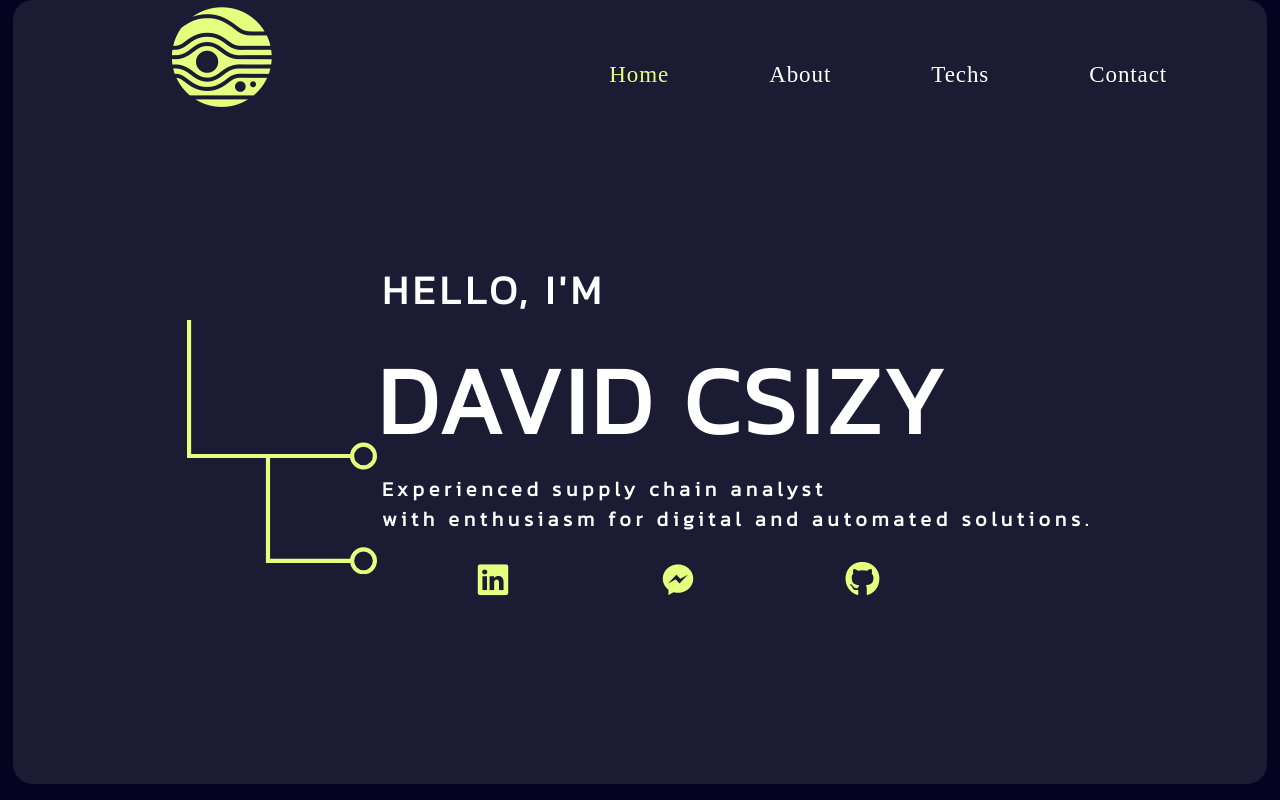
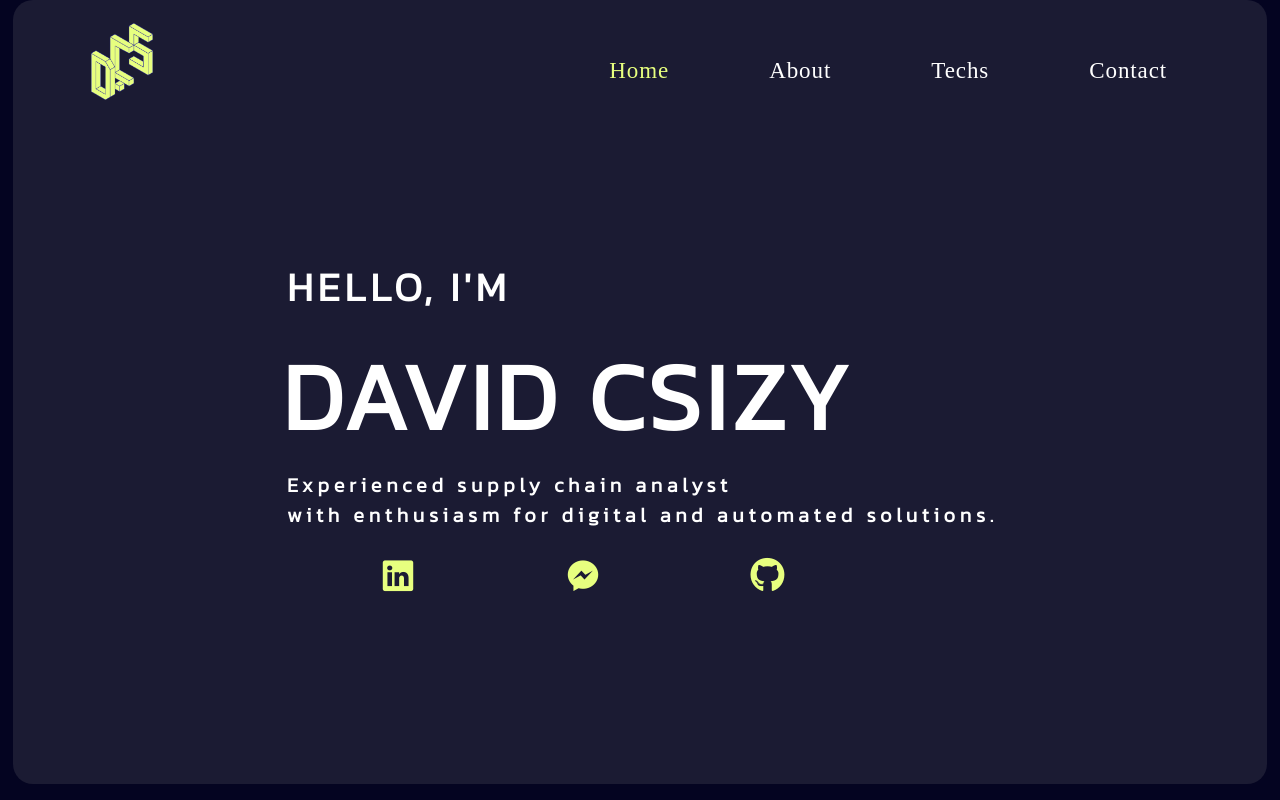
Before and after one commit to dvdcszy/Resume, a React (Create React App) app: page / in a window 1280 px wide. Built offline with nearby package versions, Linux system fonts and the light colour scheme.

Commit message:
Adding new timeline

```diff
--- a/src/Styles/NavBar.module.css
+++ b/src/Styles/NavBar.module.css
@@ -39,3 +39,9 @@ nav div a.active {
   text-decoration: none;
   color: #e7ff7f;
 }
+
+nav #logo {
+  max-width: 11%;
+  margin-left: 2em;
+  margin-top: 1em;
+}
--- a/src/components/About.tsx
+++ b/src/components/About.tsx
@@ -1,13 +1,13 @@
 import React from 'react';
 import styles from '../Styles/About.module.css';
 import portrait from '../Images/IMG_0078.jpg';
-import careerPathImg from '../Images/careerpath_v7.png';
+import careerPathImg from '../Images/career_timeline.png';
 
 const AboutComponent = () => {
   return (
     <div className={styles.mainContainer}>
       <div className={styles.intro}>
-        <h2>ABOUT ME</h2>
+        {/*         <h2>ABOUT ME</h2> */}
         <p className={styles.summaryText}>
           <img className={styles.dot} src={portrait} alt='Image of me' />
           <span className={styles.summaryText}>
@@ -17,11 +17,11 @@ const AboutComponent = () => {
         </p>
       </div>
       <div className={styles.experiences}>
-        <div>
+        {/*         <div>
           <h2>EDUCATION</h2>
           <h2>EXPERIENCE</h2>
-        </div>
-        <img src={careerPathImg} alt='Image of periods in my career' />
+        </div> */}
+        <img src={careerPathImg} alt='Career timeline' />
       </div>
     </div>
   );
--- a/src/components/Home.tsx
+++ b/src/components/Home.tsx
@@ -9,9 +9,9 @@ const HomeComponent = () => {
   return (
     <>
       <section className={styles.mainContent}>
-        <div className={styles.imageContainer}>
+        {/*         <div className={styles.imageContainer}>
           <HomeCircuitSvgComponent />
-        </div>
+        </div> */}
         <div className={styles.textContainer}>
           <h3 className={styles.welcome}>HELLO, I&apos;M</h3>
           <h2 className={styles.name}>DAVID CSIZY</h2>
--- a/src/components/NavBar.tsx
+++ b/src/components/NavBar.tsx
@@ -1,6 +1,7 @@
 import React from 'react';
 import styles from '../Styles/NavBar.module.css';
 import '../Styles/icofont.min.css';
+import initialsLogo from '../Images/initials.png';
 import { NavLink } from 'react-router-dom';
 
 const NavigationBar = () => {
@@ -13,9 +14,7 @@ const NavigationBar = () => {
     <nav className={styles.navBox}>
       <div id={styles.first}>
         <NavLink to='/'>
-          <span>
-            <i className='icofont-circuit'></i>
-          </span>
+          <img id={styles.logo} src={initialsLogo} alt='My logo' />
         </NavLink>
       </div>
       <div id={styles.second}>
```
Also changed, not shown: src/Images/career_timeline.png (added), src/Images/initials.png (added).
